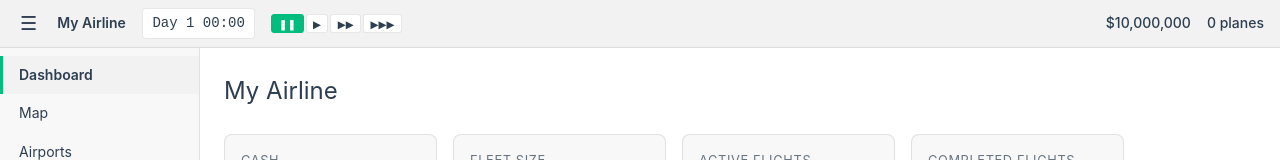
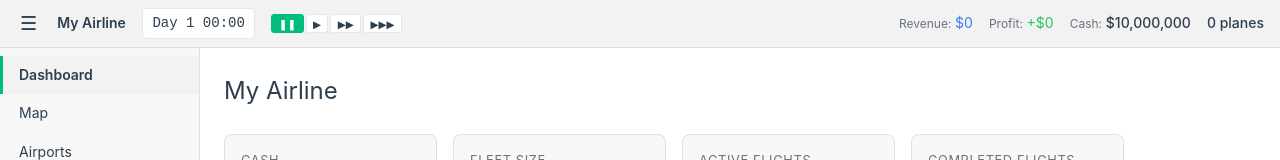
Before and after one commit to kenboo98/airline-manager-js, a Vue app: page / in a window 1280 px wide. Shown: the top 160 px of the page. Built offline with nearby package versions, Linux system fonts and the light colour scheme.

Commit message:
update money bar

```diff
--- a/src/components/layout/GameBar.vue
+++ b/src/components/layout/GameBar.vue
@@ -60,7 +60,9 @@ function setSpeed(s: GameSpeed) {
     </div>
 
     <div class="gamebar-section stats">
-      <span class="stat">{{ formatCurrency(companyStore.company.cash) }}</span>
+      <span class="stat"><span class="stat-label">Revenue:</span> <span class="revenue" :class="{ negative: companyStore.revenueToday < 0 }">{{ formatCurrency(companyStore.revenueToday) }}</span></span>
+      <span class="stat"><span class="stat-label">Profit:</span> <span class="profit" :class="{ negative: companyStore.profitToday < 0 }">{{ companyStore.profitToday >= 0 ? '+' : '' }}{{ formatCurrency(companyStore.profitToday) }}</span></span>
+      <span class="stat"><span class="stat-label">Cash:</span> {{ formatCurrency(companyStore.company.cash) }}</span>
       <span class="stat">{{ planeStore.fleetList.length }} planes</span>
     </div>
   </div>
@@ -130,4 +132,22 @@ function setSpeed(s: GameSpeed) {
 .stat {
   font-weight: 500;
 }
+
+.revenue {
+  color: #3b82f6;
+}
+
+.profit {
+  color: #22c55e;
+}
+
+.negative {
+  color: #ef4444;
+}
+
+.stat-label {
+  color: var(--color-text);
+  opacity: 0.7;
+  font-size: 0.75rem;
+}
 </style>
--- a/src/stores/companyStore.ts
+++ b/src/stores/companyStore.ts
@@ -14,11 +14,13 @@ export const useCompanyStore = defineStore('company', () => {
     foundedDate: 0,
   })
 
-  let dailyRevenue = 0
-  let dailyExpenses = 0
+  const dailyRevenue = ref(0)
+  const dailyExpenses = ref(0)
   let lastSnapshotDay = -1
 
-  const profitToday = computed(() => dailyRevenue - dailyExpenses)
+  const revenueToday = computed(() => dailyRevenue.value)
+  const expensesToday = computed(() => dailyExpenses.value)
+  const profitToday = computed(() => dailyRevenue.value - dailyExpenses.value)
   const netWorth = computed(() => company.value.cash)
 
   function setName(name: string) {
@@ -28,19 +30,19 @@ export const useCompanyStore = defineStore('company', () => {
   function deductCash(amount: number) {
     company.value.cash -= amount
     company.value.totalExpenses += amount
-    dailyExpenses += amount
+    dailyExpenses.value += amount
   }
 
   function addRevenue(amount: number) {
     company.value.cash += amount
     company.value.totalRevenue += amount
-    dailyRevenue += amount
+    dailyRevenue.value += amount
   }
 
   function addExpense(amount: number) {
     company.value.cash -= amount
     company.value.totalExpenses += amount
-    dailyExpenses += amount
+    dailyExpenses.value += amount
   }
 
   function processTick(totalMinutes: number) {
@@ -52,22 +54,24 @@ export const useCompanyStore = defineStore('company', () => {
     if (currentDay > lastSnapshotDay) {
       const record: FinancialRecord = {
         date: lastSnapshotDay,
-        revenue: dailyRevenue,
-        expenses: dailyExpenses,
-        profit: dailyRevenue - dailyExpenses,
+        revenue: dailyRevenue.value,
+        expenses: dailyExpenses.value,
+        profit: dailyRevenue.value - dailyExpenses.value,
       }
       company.value.financialHistory.push(record)
       if (company.value.financialHistory.length > 30) {
         company.value.financialHistory.shift()
       }
-      dailyRevenue = 0
-      dailyExpenses = 0
+      dailyRevenue.value = 0
+      dailyExpenses.value = 0
       lastSnapshotDay = currentDay
     }
   }
 
   return {
     company,
+    revenueToday,
+    expensesToday,
     profitToday,
     netWorth,
     setName,
```
